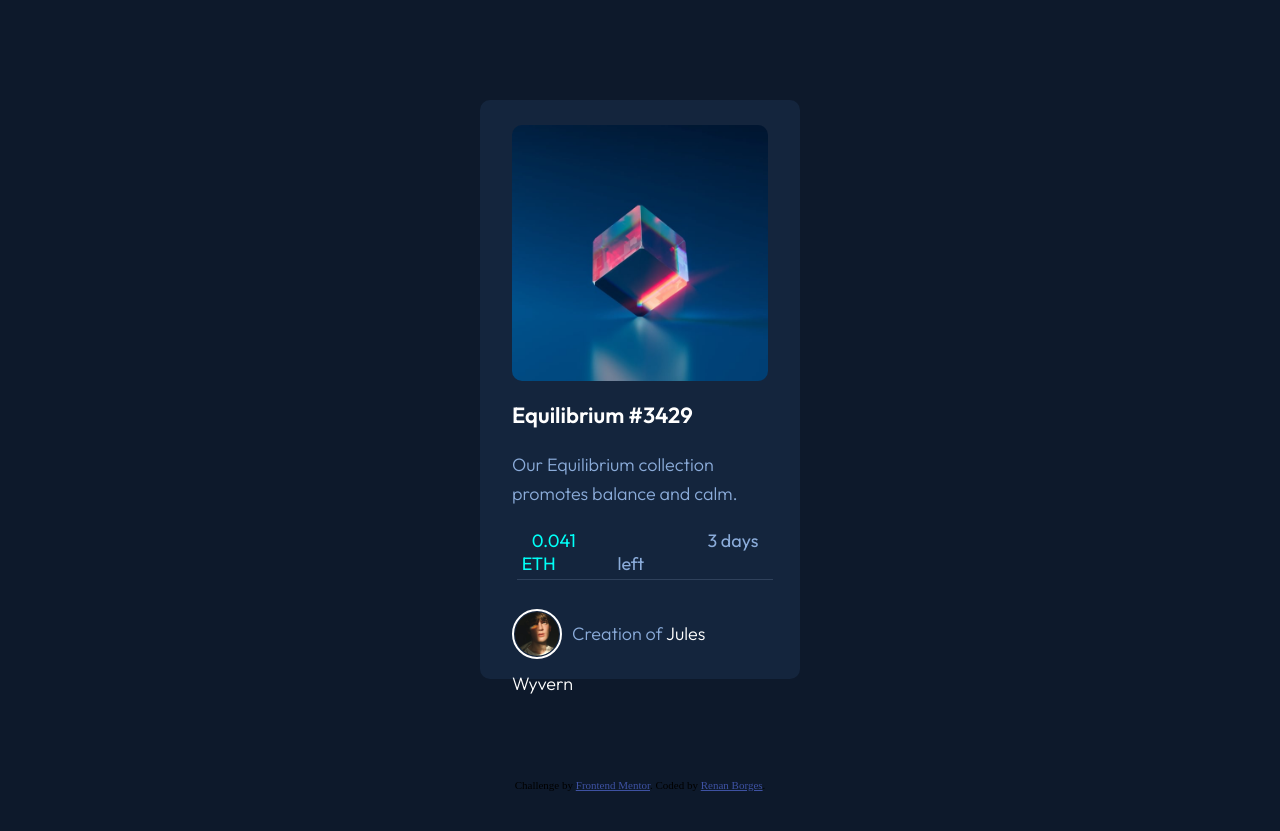
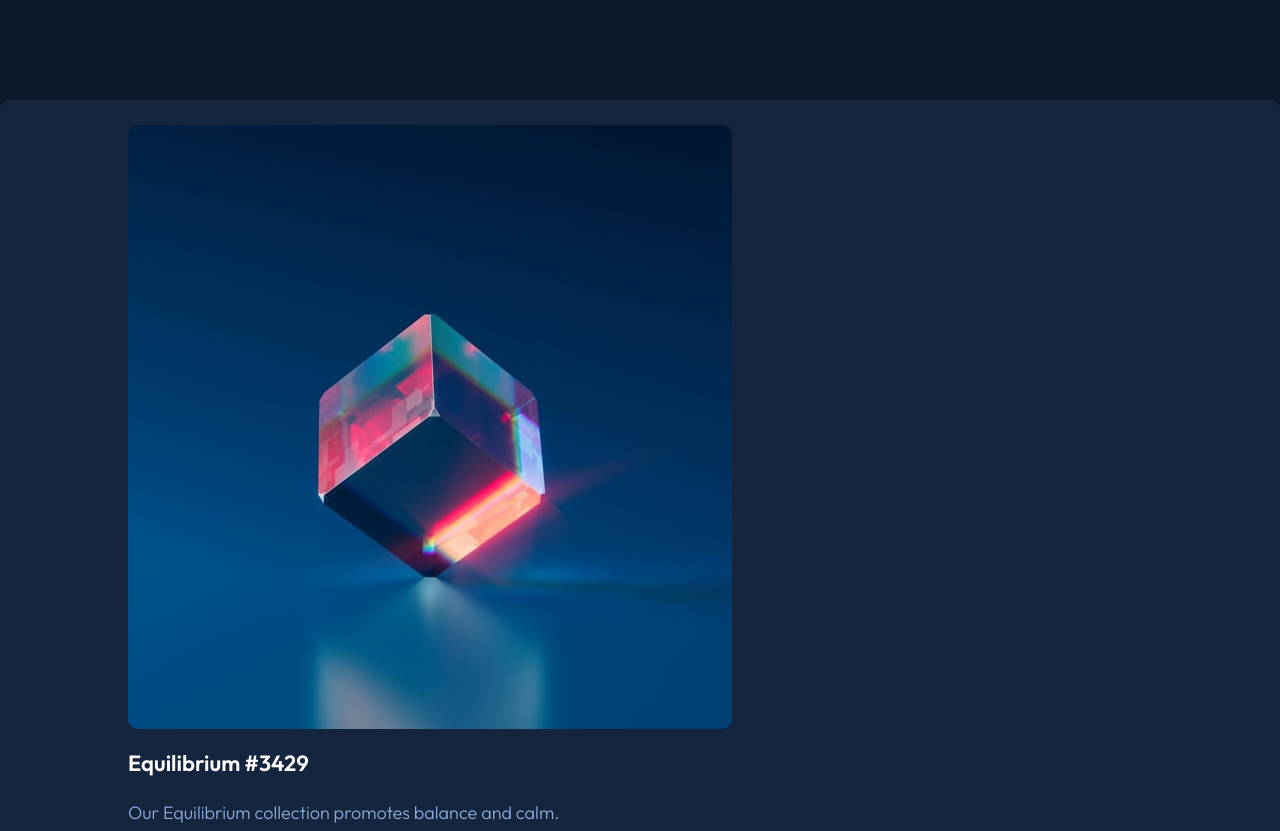
Before and after one commit to Renan3232/mentor-challeng, a plain HTML site: page index.html in a window 1280 px wide. Shown: the top 831 px of the page. Before the commit the page ends 800 px from the top, so only its background shows below. Drawn offline with Linux system fonts and the light colour scheme.

Commit message:
width adjustment

```diff
--- a/style.css
+++ b/style.css
@@ -239,9 +239,9 @@ h1:hover, .Wyvern:hover  {
 }
 
 
-@media only screen and (min-width: 1000px) {
+@media only screen and (min-width: 1100px) {
     .flex-container {
-        width: 25%;
+        width: 100%;
     }
 }
 
```
